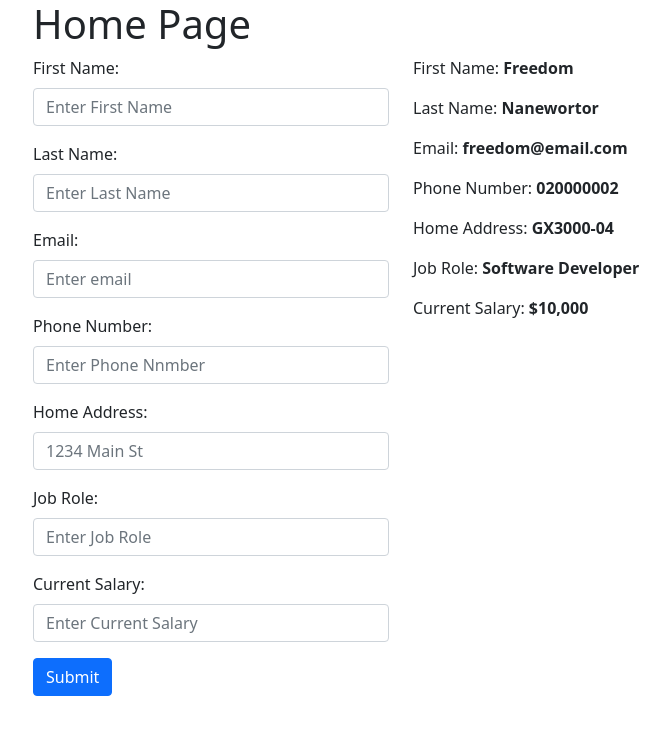
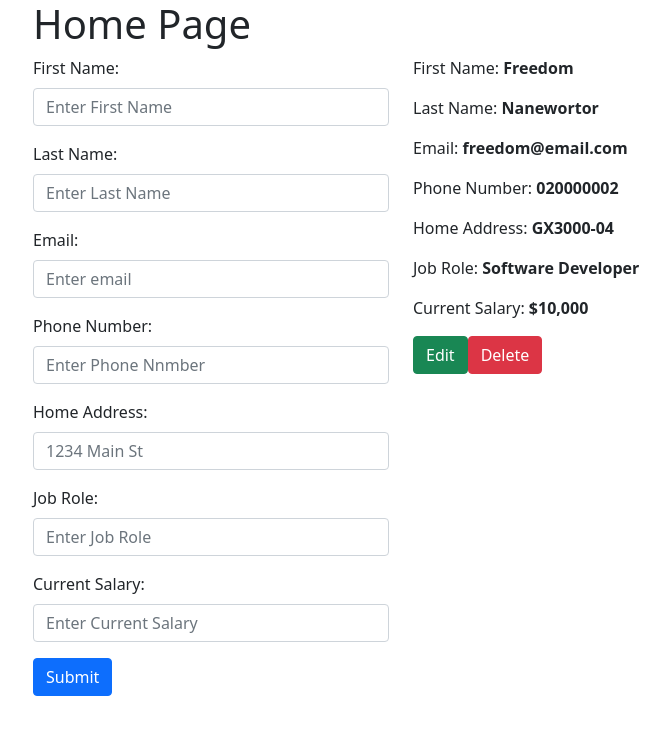
Before and after one commit to Freedom-seven/fe-tech, a React (Create React App) app: page / in a window 1280 px wide. Shown: the top 734 px of the page, without its empty margins (49-719 px from the left). Built offline with nearby package versions, Linux system fonts and the light colour scheme.

Commit message:
import useState

```diff
--- a/src/Components/EmployeeData.jsx
+++ b/src/Components/EmployeeData.jsx
@@ -1,7 +1,18 @@
-import React from 'react';
+import React, { useState } from 'react';
+import {Col, Modal, Button} from "react-bootstrap";
+import EditEmployeeDataForm from './EditEmployeeDataForm'
 
 const EmployeeData = ({dataList}) => {
+    const [show, setShow] = useState(false);
+
+  const handleClose = () => setShow(false);
+  const handleShow = () => setShow(true);
+
+
+
     return (
+        <>
+        <Col md="4">
         <div>
             <p>First Name: <strong>{dataList.firstName}</strong> </p>
             <p>Last Name: <strong>{dataList.lastName}</strong> </p>
@@ -10,7 +21,22 @@ const EmployeeData = ({dataList}) => {
             <p>Home Address: <strong>{dataList.homeAddress}</strong> </p>
             <p>Job Role: <strong>{dataList.jobRole}</strong> </p>
             <p>Current Salary: <strong>{dataList.currentSalary}</strong> </p>
+
+            <Button variant="success" onClick={handleShow} >Edit</Button>
+            <Button variant="danger" onClick={handleClose} >Delete</Button>
         </div>
+        </Col>
+
+        <Modal show={show} onHide={handleClose} animation={false}>
+        <Modal.Header closeButton>
+          <Modal.Title>Edit Data</Modal.Title>
+        </Modal.Header>
+        <Modal.Body>
+            <EditEmployeeDataForm />
+        </Modal.Body>
+      </Modal>
+
+        </>
     );
 }
 
```
